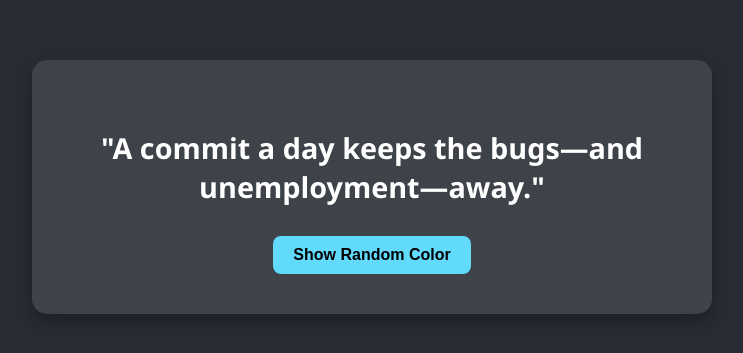
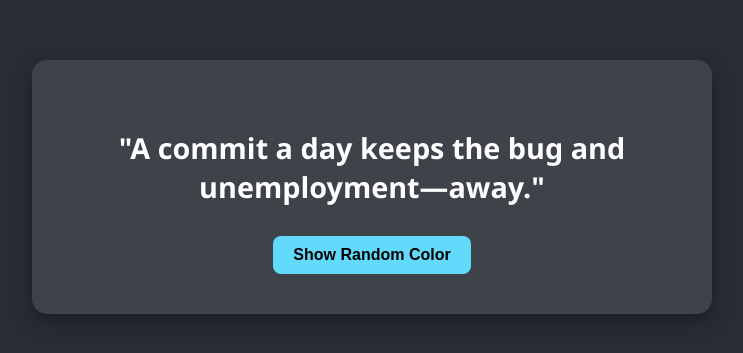
Before and after one commit to preethika124/copy, a plain HTML site: page index.html in a window 1280 px wide. Shown: the part 213-566 px from the top of the page, without its empty margins (268-1011 px from the left). Drawn offline with Linux system fonts and the light colour scheme.

Commit message:
committed

```diff
--- a/index.html
+++ b/index.html
@@ -8,7 +8,7 @@
 </head>
 <body>
   <div class="quote-container">
-    <p id="quote">"A commit a day keeps the bugs—and unemployment—away."</p>
+    <p id="quote">"A commit a day keeps the bug and unemployment—away."</p>
     <button id="newQuote">Show Random Color</button>
   </div>
   <script src="script.js"></script>
```
